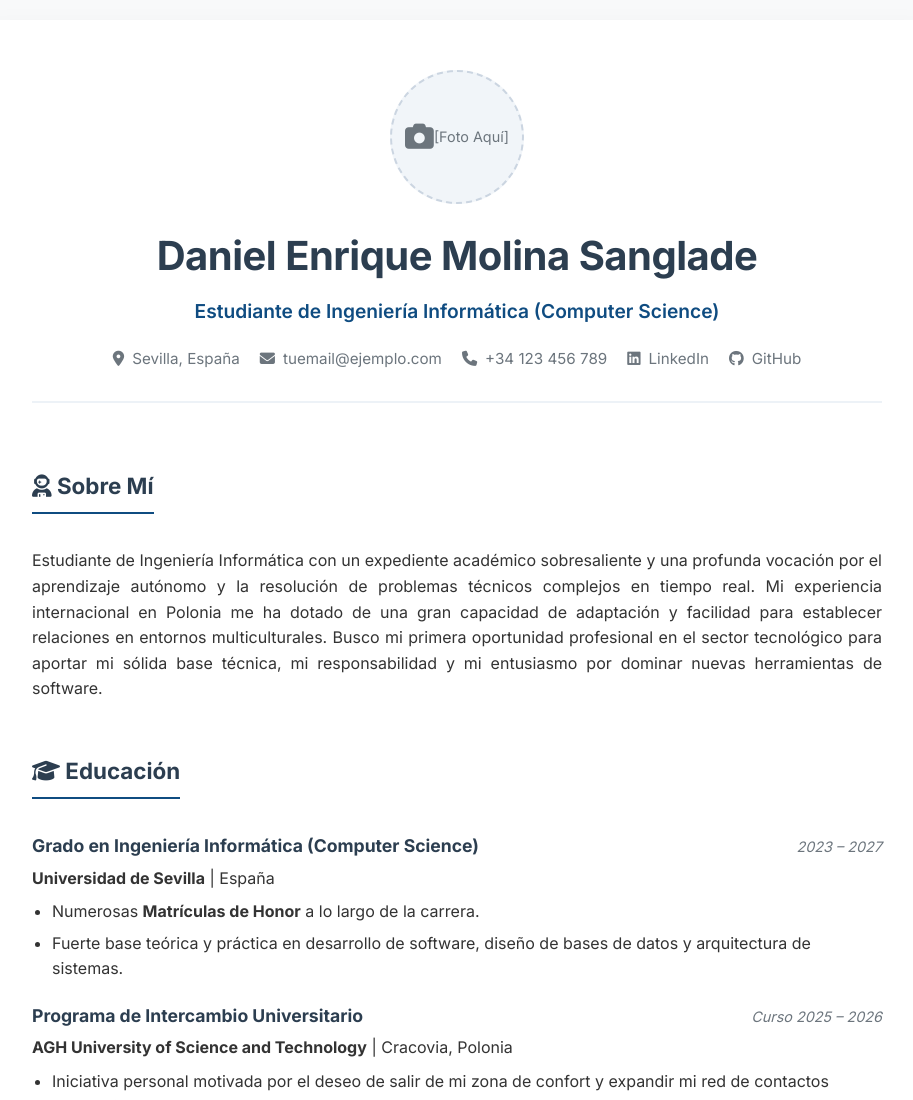
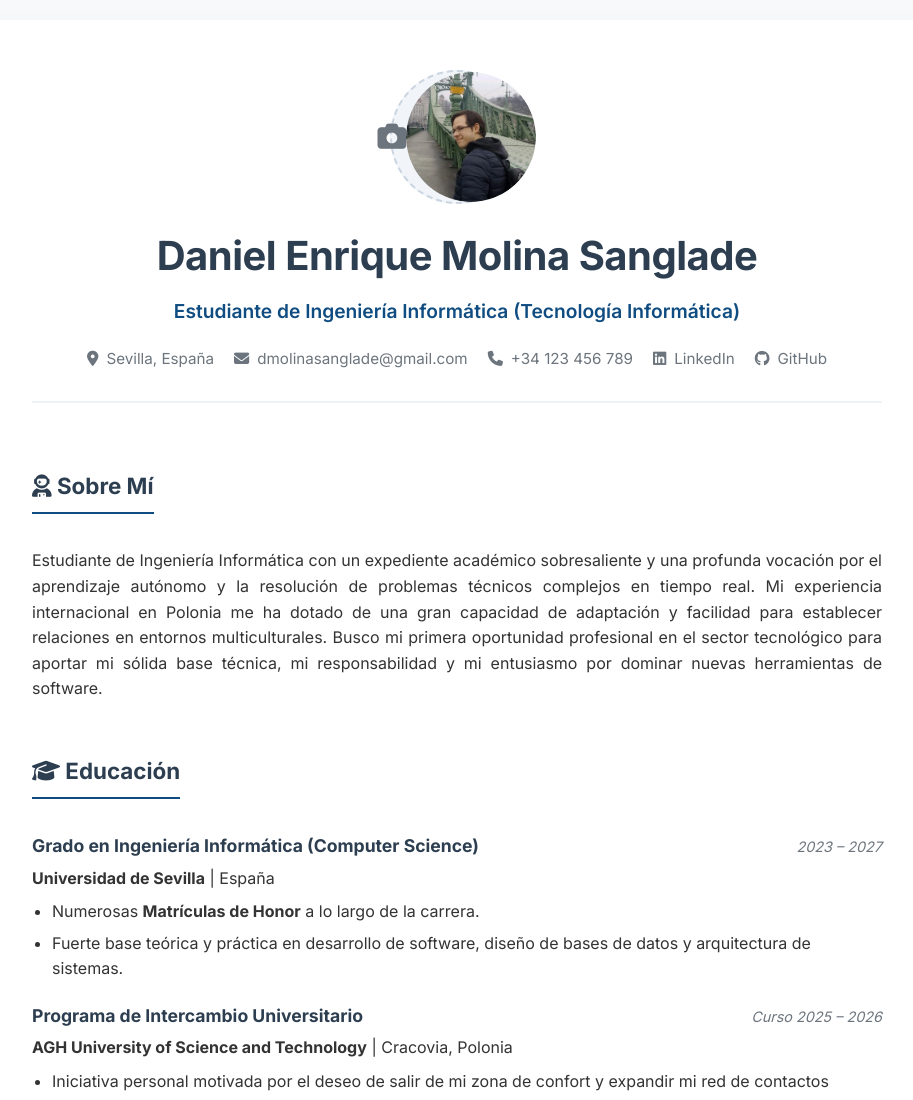
Before and after one commit to Dviper80/Curriculum-como-site, a plain HTML site: page index.html in a window 1280 px wide. Shown: the top 1100 px of the page, without its empty margins (183-1096 px from the left). Drawn offline with Linux system fonts and the light colour scheme.

Commit message:
updates de foto y links

```diff
--- a/index.html
+++ b/index.html
@@ -194,16 +194,16 @@
         <header>
             <div class="photo-placeholder">
                 <i class="fa-solid fa-camera fa-2x"></i><br>
-                <span>[Foto Aquí]</span>
+                <img src="mi-foto.png" alt="Daniel Enrique Molina Sanglade" style="width: 100%; height: 100%; object-fit: cover; border-radius: 50%;">
             </div>
             <h1>Daniel Enrique Molina Sanglade</h1>
-            <div class="subtitle">Estudiante de Ingeniería Informática (Computer Science)</div>
+            <div class="subtitle">Estudiante de Ingeniería Informática (Tecnología Informática)</div>
 
             <div class="contact-info">
                 <a href="#"><i class="fa-solid fa-location-dot"></i> Sevilla, España</a>
-                <a href="mailto:tuemail@ejemplo.com"><i class="fa-solid fa-envelope"></i> tuemail@ejemplo.com</a>
-                <a href="tel:+34123456789"><i class="fa-solid fa-phone"></i> +34 123 456 789</a>
-                <a href="https://linkedin.com/in/tuperfil" target="_blank"><i class="fa-brands fa-linkedin"></i> LinkedIn</a>
+                <a href="mailto:dmolinasanglade@gmail.com"><i class="fa-solid fa-envelope"></i> dmolinasanglade@gmail.com</a>
+                <a href="tel:+34695251539"><i class="fa-solid fa-phone"></i> +34 123 456 789</a>
+                <a href="https://www.linkedin.com/in/daniel-enrique-molina-sanglade-578932122/" target="_blank"><i class="fa-brands fa-linkedin"></i> LinkedIn</a>
                 <a href="https://github.com/tuusuario" target="_blank"><i class="fa-brands fa-github"></i> GitHub</a>
             </div>
         </header>
```
Also changed, not shown: mi-foto.png (added).
